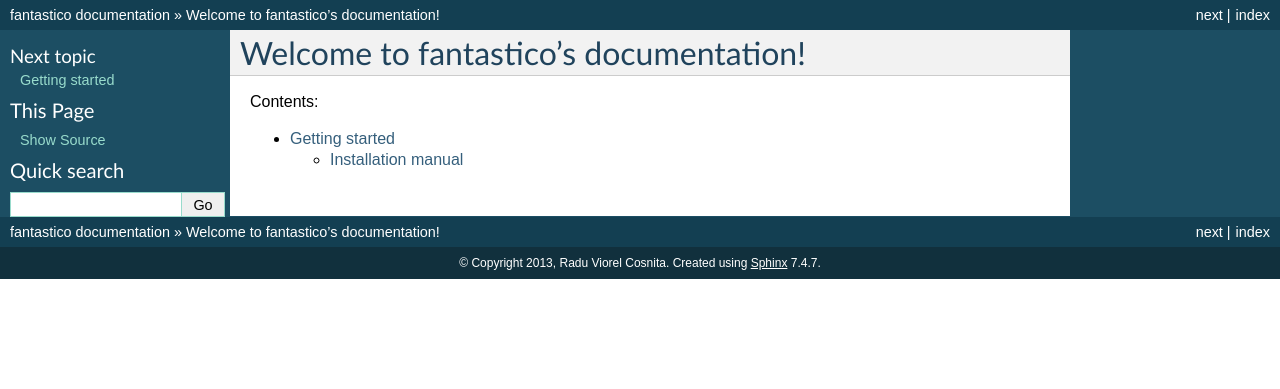
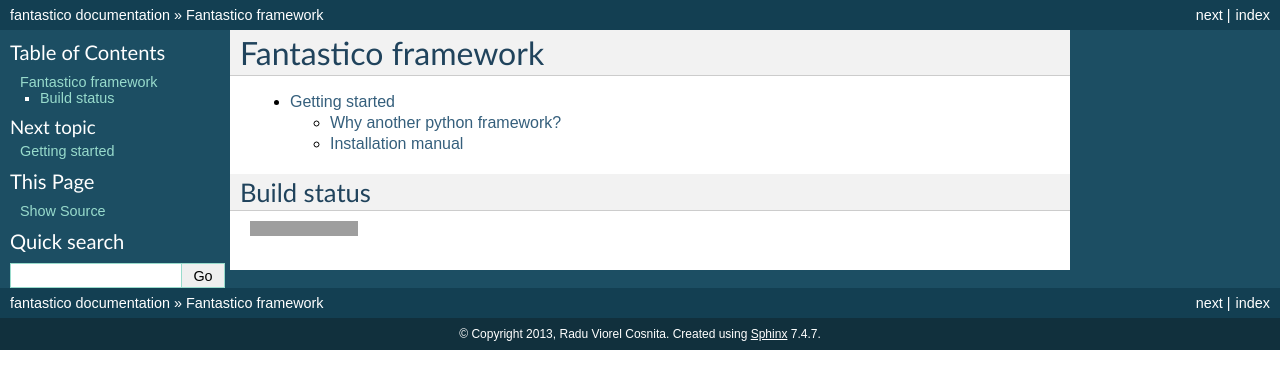
Before and after one commit to rcosnita/fantastico, a Sphinx documentation site: the page built from doc/source/index.rst, in a window 1280 px wide. Shown: the top 389 px of the page. Built offline with Sphinx 7.4.7, drawn with Linux system fonts in a browser that asks for light colours; grey boxes are pictures that could not be loaded.

Commit message:
I improved documentation by adding motivation of the framework.

```diff
--- a/doc/source/get_started/getting_started.rst
+++ b/doc/source/get_started/getting_started.rst
@@ -1,4 +1,8 @@
 Getting started
 ===============
 
-.. include:: installation.rst
+.. toctree::
+   :maxdepth: 2
+
+   why_fantastico.rst
+   installation.rst
--- a/doc/source/index.rst
+++ b/doc/source/index.rst
@@ -3,12 +3,17 @@
    You can adapt this file completely to your liking, but it should at least
    contain the root `toctree` directive.
 
-Welcome to fantastico's documentation!
-======================================
-
-Contents:
+Fantastico framework
+====================
 
 .. toctree::
    :maxdepth: 2
 
    get_started/getting_started.rst
+
+Build status
+------------
+
+.. image:: http://jenkins.scrum-expert.ro:8080/job/fantastico-framework/badge/icon
+   :width: 108px
+   :height: 15px
```
Also changed, not shown: doc/source/get_started/why_fantastico.rst (added, +29 -0 lines).
